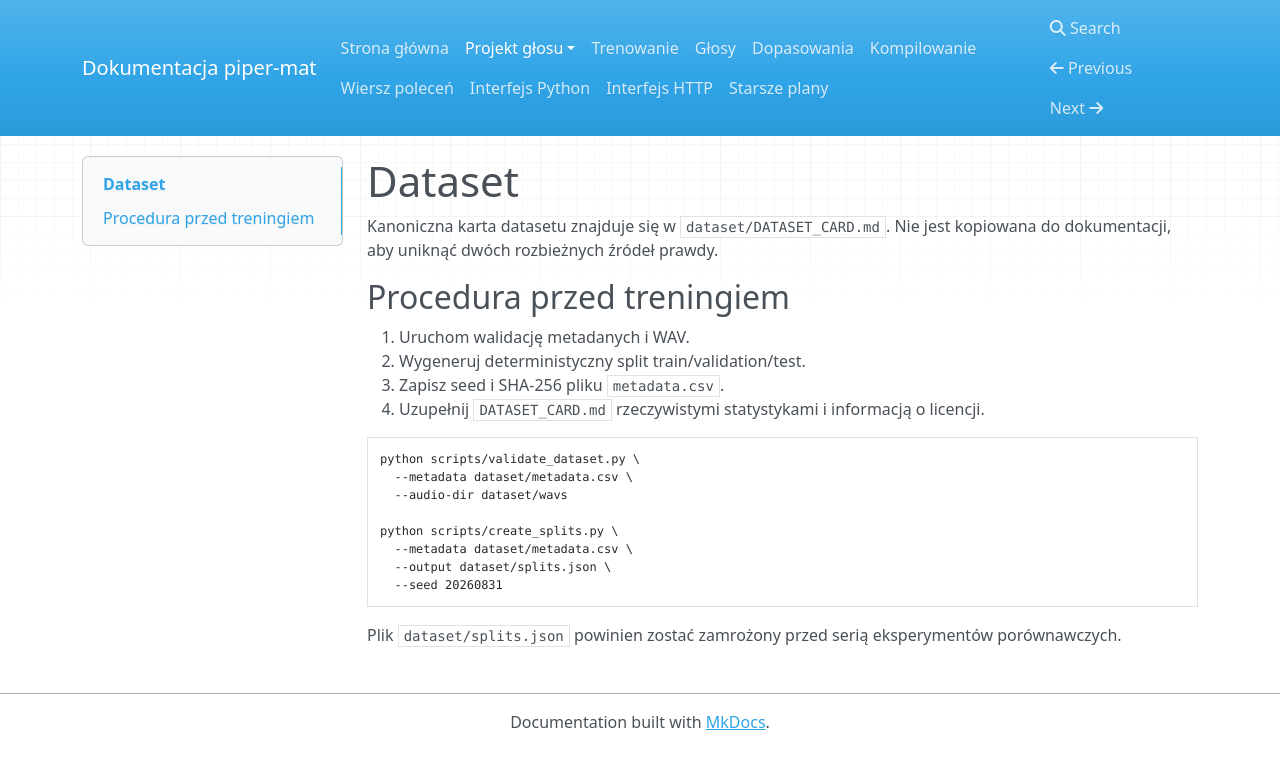
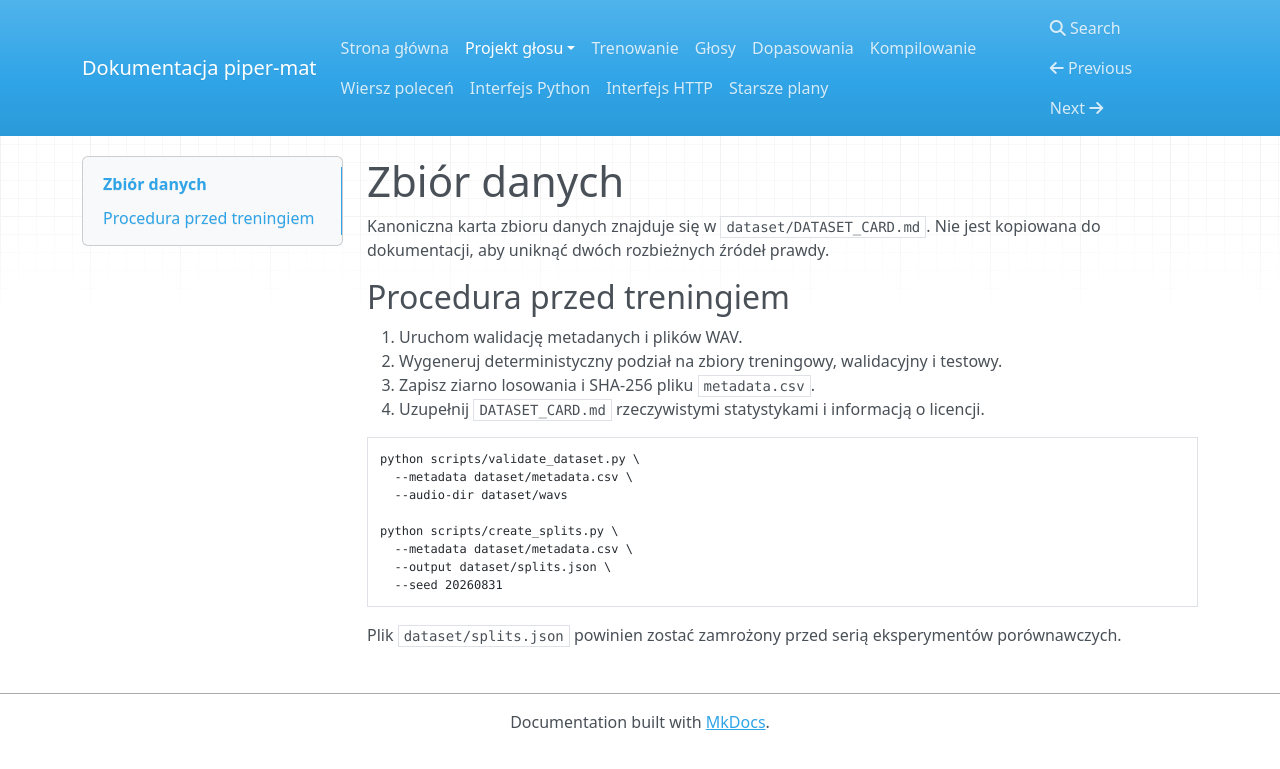
Before and after one commit to MatPomGit/piper-mat, an MkDocs documentation site: the page built from docs/DATASET.md, in a window 1280 px wide. Shown: the top 769 px of the page. Built offline with MkDocs 1.6.1, drawn with Linux system fonts in a browser that asks for light colours; nearby versions of some CDN libraries.

Commit message:
Spolszcz dokumentację zbioru danych

````diff
--- a/docs/DATASET.md
+++ b/docs/DATASET.md
@@ -1,12 +1,12 @@
-# Dataset
+# Zbiór danych
 
-Kanoniczna karta datasetu znajduje się w `dataset/DATASET_CARD.md`. Nie jest kopiowana do dokumentacji, aby uniknąć dwóch rozbieżnych źródeł prawdy.
+Kanoniczna karta zbioru danych znajduje się w `dataset/DATASET_CARD.md`. Nie jest kopiowana do dokumentacji, aby uniknąć dwóch rozbieżnych źródeł prawdy.
 
 ## Procedura przed treningiem
 
-1. Uruchom walidację metadanych i WAV.
-2. Wygeneruj deterministyczny split train/validation/test.
-3. Zapisz seed i SHA-256 pliku `metadata.csv`.
+1. Uruchom walidację metadanych i plików WAV.
+2. Wygeneruj deterministyczny podział na zbiory treningowy, walidacyjny i testowy.
+3. Zapisz ziarno losowania i SHA-256 pliku `metadata.csv`.
 4. Uzupełnij `DATASET_CARD.md` rzeczywistymi statystykami i informacją o licencji.
 
 ```bash
````
